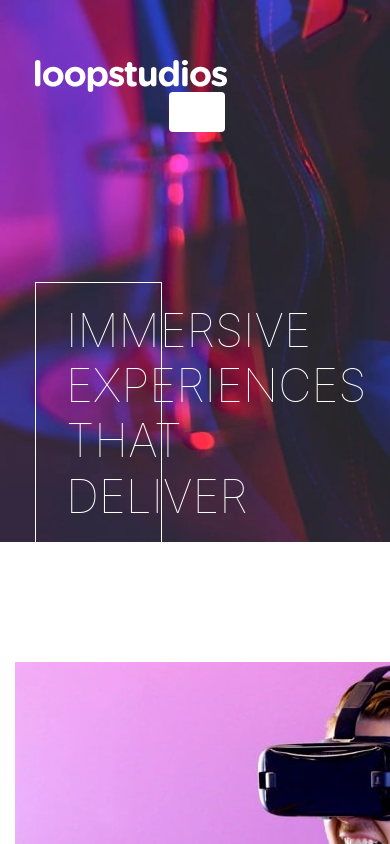
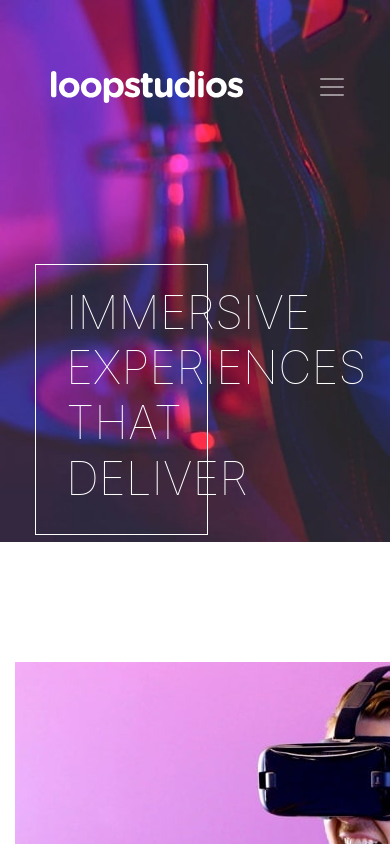
Before and after one commit to G3nK3n/Loopstudio_Landing_Page, a React (Create React App) app in the folder landing-page/: page / in a window 390 px wide. Shown: the top 844 px of the page. Built offline with nearby package versions, Linux system fonts and the light colour scheme.

Commit message:
Fixed Collapse button

```diff
--- a/landing-page/src/Components/Header/Header.js
+++ b/landing-page/src/Components/Header/Header.js
@@ -3,6 +3,7 @@ import classes from './Header.module.css';
 import Img1 from '../../logo.svg';
 
 import Navbar from 'react-bootstrap/Navbar';
+import Nav from 'react-bootstrap/Nav'
 import Container from 'react-bootstrap/Container';
 import Row from 'react-bootstrap/Row';
 import Col from 'react-bootstrap/Col';
@@ -14,13 +15,19 @@ const header = () => (
                 {/* Visible on Medium screens and below */}
                 <Col className="d-lg-none d-xl-none">
                     <div className={classes.CollapseButton}>
-                        <a href="#"><img src={Img1} /></a>
-
-                        <Navbar.Toggle aria-controls="basic-navbar-nav" />
-                        <Navbar.Collapse id="basic-navbar-nav">
-
-                        </Navbar.Collapse>
-
+                        <Navbar variant="dark" expand="lg">
+                            <a href="#"><img src={Img1} /></a>
+                            <Navbar.Toggle aria-controls="basic-navbar-nav" />
+                            <Navbar.Collapse id="basic-navbar-nav">
+                                <div className={classes.Links}>
+                                    <a className={classes.About} href="#">About</a>
+                                    <a className={classes.Careers} href="#">Careers</a>
+                                    <a className={classes.Events} href="#">Events</a>
+                                    <a className={classes.Products} href="#">Products</a>
+                                    <a className={classes.Support} href="#">Support</a>
+                                </div>
+                            </Navbar.Collapse>
+                        </Navbar>
                     </div>
                 </Col>
 
--- a/landing-page/src/Components/Header/Header.module.css
+++ b/landing-page/src/Components/Header/Header.module.css
@@ -115,11 +115,22 @@
 @media (max-width: 992px) {
     .HeaderPage {
         padding-left: 20px;
+        padding-right: 0;
     }
 
     .CollapseButton button{
-        background-color: white;
+        border:none;
         float: right;
     }
 
+    .Links {
+        float: none;
+        text-align: center;
+        margin-top: 30px;
+    }
+
+    .Links a {
+        margin: 0 60px;
+    }
+
 }
```
